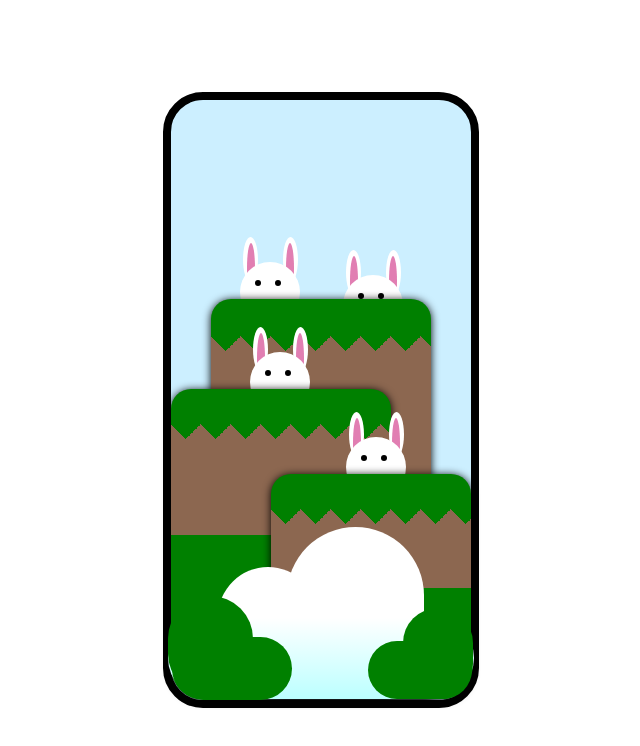
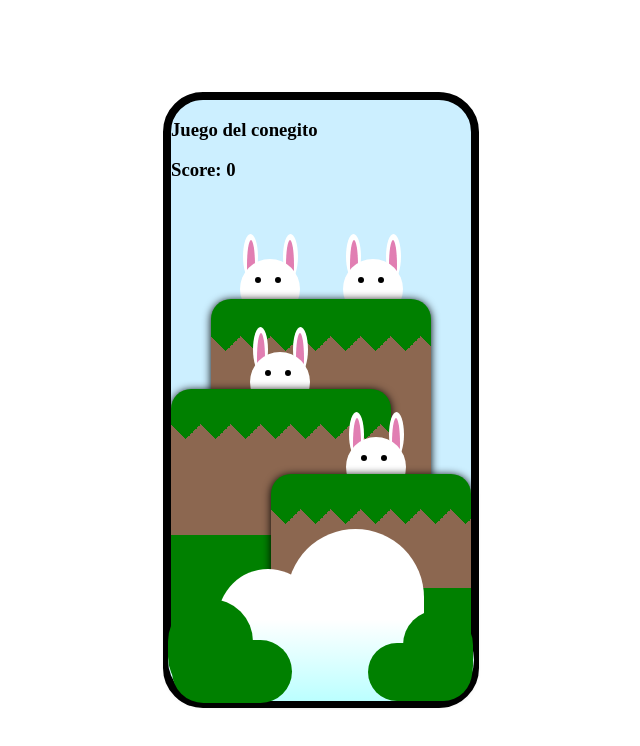
Before and after one commit to MaryToribio/Alicia-en-el-pais-de-las-marabillas, a plain HTML site: page index.html in a window 1280 px wide. Shown: the top 746 px of the page, without its empty margins (319-959 px from the left). Drawn offline with Linux system fonts and the light colour scheme.

Commit message:
se adiciono a la animacion un contador

```diff
--- a/index.html
+++ b/index.html
@@ -9,6 +9,9 @@
 </link>
 <body>
     <div class="phone">
+        <h3> Juego del conegito</h3>
+        <h3 class="total-count">Score: <span id="gameCounter">0</span></h3>
+
         <div class="layer-1">
             <input type="checkbox">
             <div class="left-ear--outer"></div>
@@ -22,6 +25,7 @@
         </div>
 
     <div class="layer-2">
+        <input type="checkbox">
         <div class="left-ear--outer"></div>
             <div class="left-ear--inter"></div>
             <div class="right-ear--outer"></div>
@@ -38,6 +42,7 @@
     </div>
 
     <div class="layer-4">
+        <input type="checkbox">
         <div class="left-ear--outer"></div>
             <div class="left-ear--inter"></div>
             <div class="right-ear--outer"></div>
@@ -53,6 +58,7 @@
         </div>
     </div>
     <div class="layer-6">
+        <input type="checkbox">
         <div class="left-ear--outer"></div>
             <div class="left-ear--inter"></div>
             <div class="right-ear--outer"></div>
@@ -82,5 +88,9 @@
 
 
    </div>
+
 </body>
+<script src="index.js">
+
+</script>
 </html>
--- a/index.js
+++ b/index.js
@@ -0,0 +1,14 @@
+document.addEventListener('DOMContentLoaded', function () {
+    const inputs = document.querySelectorAll('.phone input[type="checkbox"]');
+    const gameCounter = document.getElementById('gameCounter');
+    let score = 0;
+
+    inputs.forEach(input => {
+        input.addEventListener('click', function () {
+            if (this.checked) {
+                score++;
+                gameCounter.textContent = score;
+            }
+        });
+    });
+});
--- a/style.css
+++ b/style.css
@@ -3,7 +3,8 @@ body{
     width: 100%;
     height: 100vh;
     display: grid;
-    place-items:center
+    place-items:center;
+    counter-reset:game;
 }
 
 
@@ -20,7 +21,7 @@ body{
 .layer-1 {
     position: absolute;
     z-index: 1;
-    height: 453px;
+    height: 469px;
     width: 80px;
     right: 58px;
     bottom: 13px;
@@ -29,6 +30,7 @@ body{
     animation-timing-function: ease-in-out;
     animation-iteration-count: infinite;
 }
+
 @keyframes layer {
     0%{
         bottom: 13px;
@@ -42,7 +44,7 @@ body{
 
 }
 
-.layer-1 input[type=checkbox]{
+.layer-1 input[type=checkbox]{          /**/
 appearance: none;
 cursor: pointer;
 height:50%;
@@ -52,14 +54,47 @@ top:0px;
 width: 80px;
 z-index: 2;
 }
+
+.layer-2 input[type=checkbox]{          /**/
+    appearance: none;
+    cursor: pointer;
+    height:50%;
+    margin: 0px;
+    position: relative;
+    top:0px;
+    width: 80px;
+    z-index: 2;
+    }
+
+    .layer-4 input[type=checkbox]{          /**/
+        appearance: none;
+        cursor: pointer;
+        height:50%;
+        margin: 0px;
+        position: relative;
+        top:0px;
+        width: 80px;
+        z-index: 2;
+        }
+    .layer-6 input[type=checkbox]{          /**/
+        appearance: none;
+        cursor: pointer;
+        height:50%;
+        margin: 0px;
+        position: relative;
+        top:0px;
+        width: 80px;
+        z-index: 2;
+        }
+
 input[type=checkbox]:focus{
     appearance: none;
     outline:none;
 }
+.count::before{
+    content:counter(game);
+}
 
-input:checked{
-    counter-increment: score;
-}
 .score::after{
     content: counter(score);
 }
@@ -68,7 +103,7 @@ input:checked{
 .layer-2{
     position: absolute;
     z-index: 2;
-    height: 466px;
+    height: 469px;
     width: 80px;
     bottom: 0px;
     left: 59px;
@@ -393,12 +428,8 @@ input:checked{
     width: 306px;
     height: 82px;
     background: #BFF;
-    background: linear-gradient(top, #BFF 5%, #DFF 100%);
     background: -webkit-linear-gradient(top, #FFF 1%, #BFF 100%);
-    background: -moz-linear-gradient(top, #BFF 5%, #DFF 100%);
-    background: -ms-linear-gradient(top, #BFF 5%, #DFF 100%);
-    background: -o-linear-gradient(top, #BFF 5%, #DFF 100%);
-    top: 397px;
+    top: 299px;
     left: -3px;
     border-radius: 100px;
     position: absolute;
@@ -422,11 +453,12 @@ input:checked{
     width: 104px;
     height: 58px;
     background: green;
-    top: 421px;
+    top: 323px;
     left: 197px;
     border-radius: 100px;
     position: absolute;
-    margin: 120px auto 20px;}
+    margin: 120px auto 20px
+}
 
 
 /**/
@@ -446,9 +478,9 @@ input:checked{
     width: 120px;
     height: 63px;
     background: green;
-    top: 417px;
+    top: 320px;
     left: 1px;
     border-radius: 100px;
     position: absolute;
-    margin: 120px auto 20px;
+    margin: 120px auto 20px
 }
```
